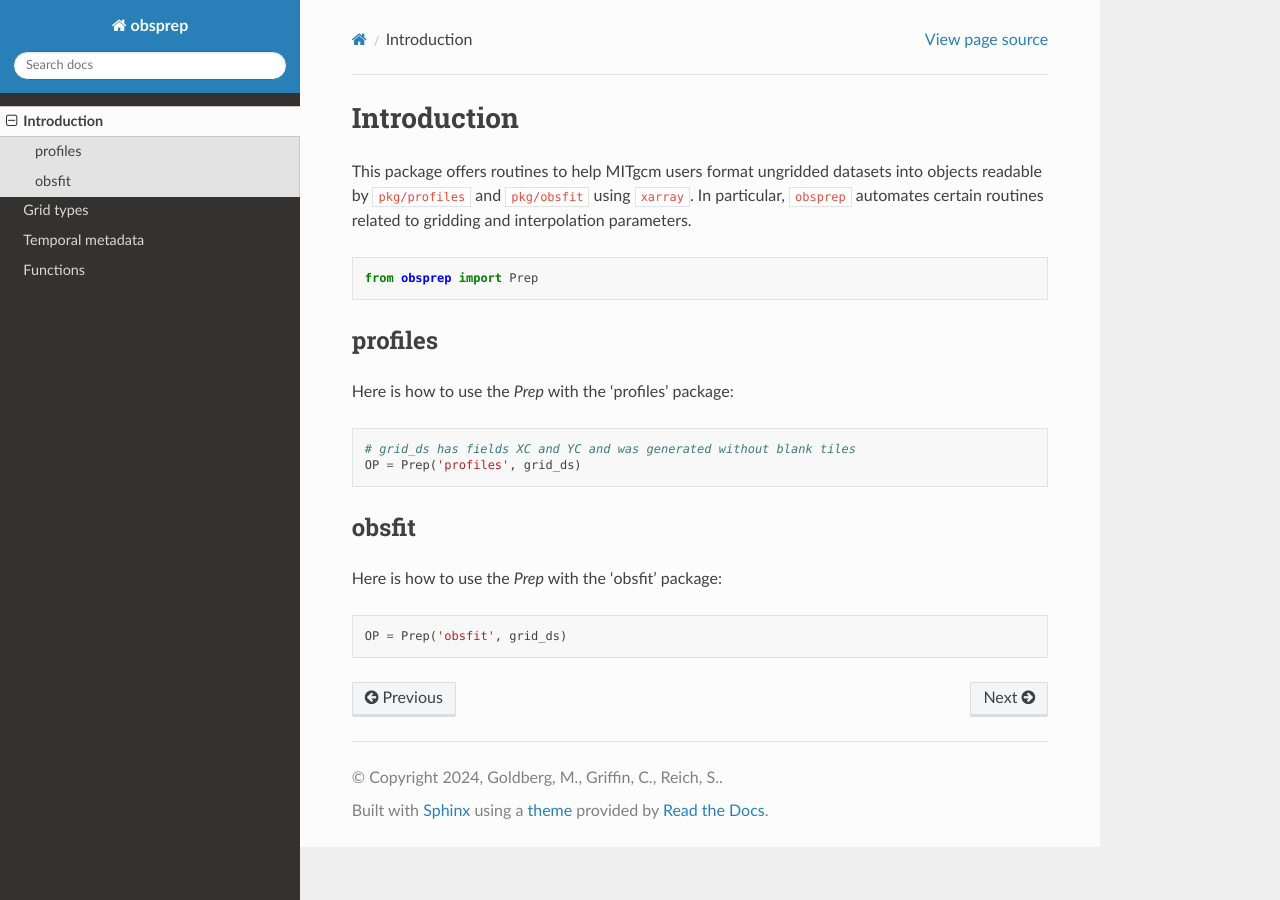
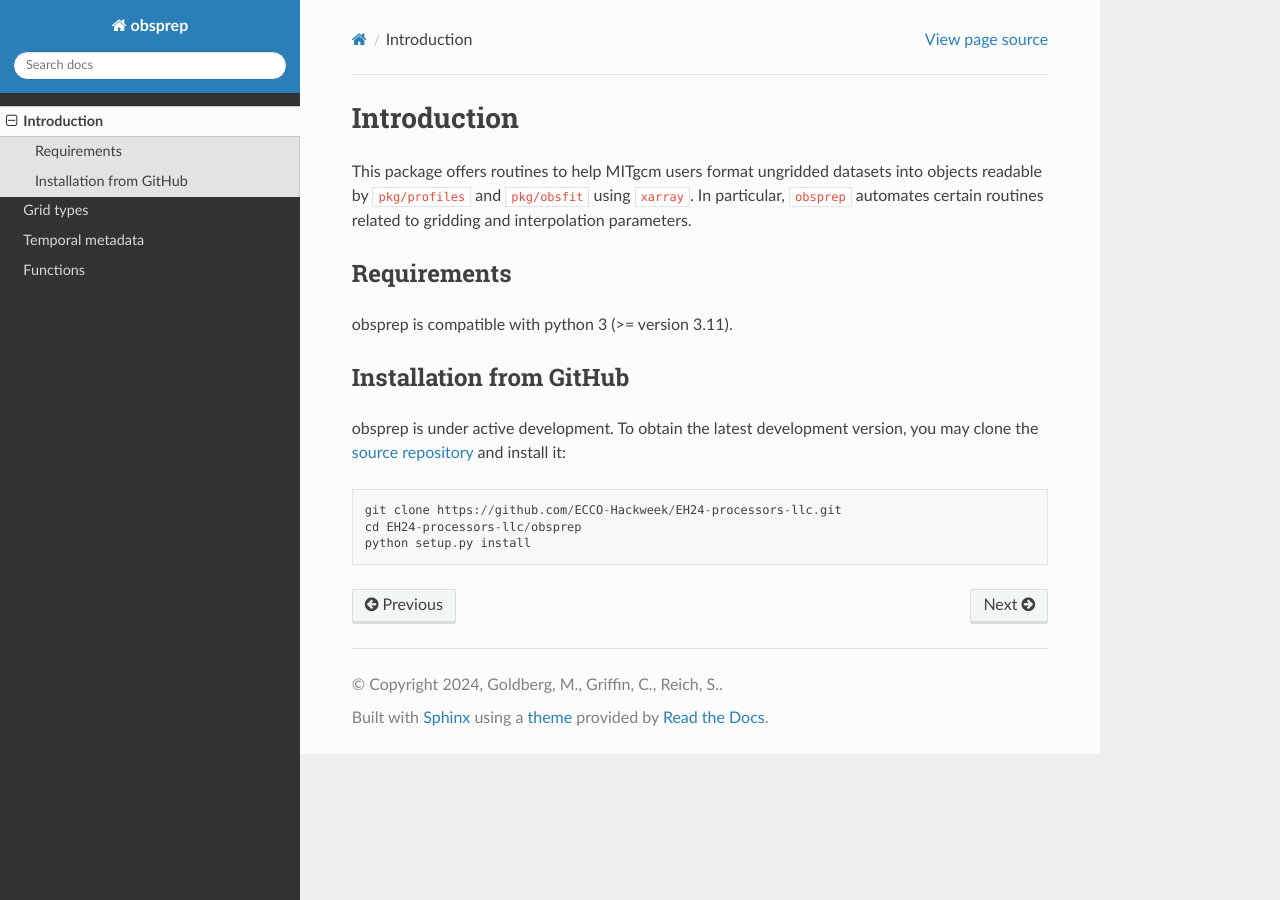
Before and after one commit to ECCO-Hackweek/EH24-processors-llc, a Sphinx documentation site: the page built from docs/intro.rst, in a window 1280 px wide. Built offline with Sphinx 7.4.7 and the Read the Docs theme 3.1.0, drawn with Linux system fonts in a browser that asks for light colours.

Commit message:
Still working on readthedocs

```diff
--- a/docs/conf.py
+++ b/docs/conf.py
@@ -18,6 +18,9 @@ extensions = [
     'sphinx.ext.autodoc',
     'sphinx.ext.viewcode',
     'sphinx.ext.napoleon',  # For Google style docstrings
+#    'readthedocs_ext.readthedocs',
+    'sphinx.ext.todo',
+#    'sphinx_toolbox.more_autodoc',
 ]
 autodoc_default_options = {
     'members': True,
--- a/docs/index.rst
+++ b/docs/index.rst
@@ -3,7 +3,7 @@
    You can adapt this file completely to your liking, but it should at least
    contain the root `toctree` directive.
 
-Welcome to obsprep' documentation!
+Welcome to ObsPrep's documentation!
 ======================================
 
 .. toctree::
--- a/docs/intro.rst
+++ b/docs/intro.rst
@@ -2,23 +2,16 @@ Introduction
 ============
 This package offers routines to help MITgcm users format ungridded datasets into objects readable by ``pkg/profiles`` and ``pkg/obsfit`` using ``xarray``. In particular, ``obsprep`` automates certain routines related to gridding and interpolation parameters.
 
-.. code-block:: python
+Requirements
+^^^^^^^^^^^^
 
-    from obsprep import Prep
+obsprep is compatible with python 3 (>= version 3.11).
 
-profiles
-~~~~~~~~
-Here is how to use the `Prep` with the 'profiles' package:
+Installation from GitHub
+^^^^^^^^^^^^^^^^^^^^^^^^
 
-.. code-block:: python
+obsprep is under active development. To obtain the latest development version, you may clone the `source repository <https://github.com/ECCO-Hackweek/EH24-processors-llc/>`_ and install it::
 
-     # grid_ds has fields XC and YC and was generated without blank tiles
-     OP = Prep('profiles', grid_ds)
-
-obsfit
-~~~~~~
-Here is how to use the `Prep` with the 'obsfit' package:
-
-.. code-block:: python
-
-    OP = Prep('obsfit', grid_ds)
+    git clone https://github.com/ECCO-Hackweek/EH24-processors-llc.git
+    cd EH24-processors-llc/obsprep
+    python setup.py install
```
Also changed, not shown: .readthedocs.yaml.
